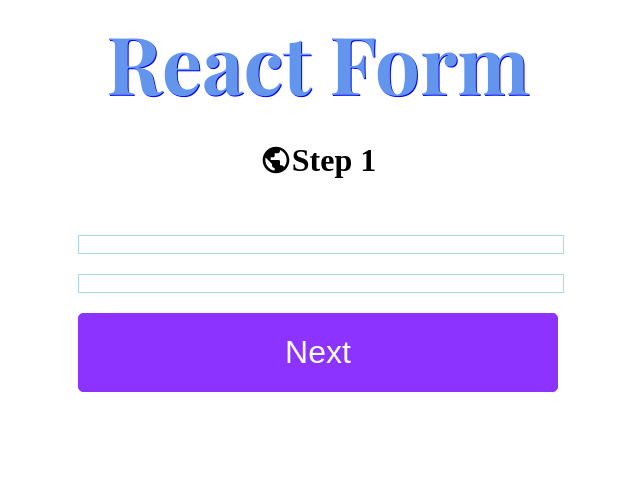
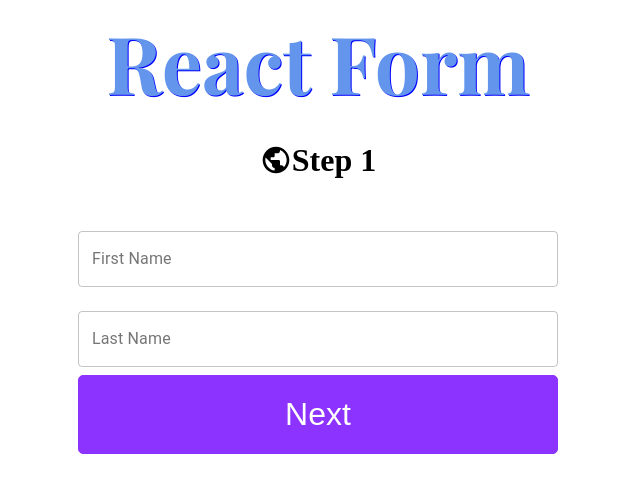
Before and after one commit to andrewstepanets/react-form, a React (Create React App) app: page / in a window 1280 px wide. Shown: the top 492 px of the page, without its empty margins (322-962 px from the left). Built offline with nearby package versions, Linux system fonts and the light colour scheme; a web font is replaced by a local one.

Commit message:
Used Material UI for Input

```diff
--- a/package.json
+++ b/package.json
@@ -3,10 +3,12 @@
   "version": "0.1.0",
   "private": true,
   "dependencies": {
+    "@material-ui/core": "^4.11.2",
     "@testing-library/jest-dom": "^5.11.6",
     "@testing-library/react": "^11.2.2",
     "@testing-library/user-event": "^12.2.2",
     "libphonenumber-js": "^1.9.4",
+    "material-ui": "^0.20.2",
     "react": "^17.0.1",
     "react-dom": "^17.0.1",
     "react-dropzone": "^11.2.4",
--- a/src/components/Input.js
+++ b/src/components/Input.js
@@ -1,15 +1,9 @@
 import React, { forwardRef } from 'react';
-import styled from 'styled-components';
+import TextField from "@material-ui/core/TextField";
 
-const InputStyles = styled.input`
-    width: 100%;
-    display: block;
-    margin: 20px 0px;
-    border: 1px solid lightblue;
-`;
 
 export const Input = forwardRef((props, ref) => {
-    return <InputStyles inputRef={ref} {...props} />
+    return <TextField variant="outlined" margin="normal" inputRef={ref} fullWidth {...props} />
 })
 
 export default Input;
--- a/src/components/Step1.js
+++ b/src/components/Step1.js
@@ -3,7 +3,7 @@
 import styled from 'styled-components';
 import { MdPublic } from 'react-icons/md';
 import Form from './Form';
-// import Input from './Input';
+import Input from './Input';
 import { useForm } from 'react-hook-form';
 import PrimaryButton from './PrimaryButton'
 
@@ -13,12 +13,6 @@
     align-items: center;
 `;
 
-const InputStyles = styled.input`
-    width: 100%;
-    display: block;
-    margin: 20px 0px;
-    border: 1px solid lightblue;
-`;
 
 export default function Step1() {
 
@@ -36,8 +30,8 @@
                 <MdPublic /> Step 1
             </StepStyles>
             <Form onSubmit={handleSubmit(onSubmit)}>
-                <InputStyles ref={register} id="firstName" type="text" label="First Name" name="firstName"/>
-                <InputStyles ref={register} type="text" name="lastName"/>
+                <Input ref={register} id="firstName" type="text" label="First Name" name="firstName"/>
+                <Input ref={register} id="lastName" type="text" label="Last Name" name="lastName"/>
                 <PrimaryButton>Next</PrimaryButton>
             </Form>
         </Layout>
```
Also changed, not shown: 2 other files (tests, documents, lock files or other folders).
